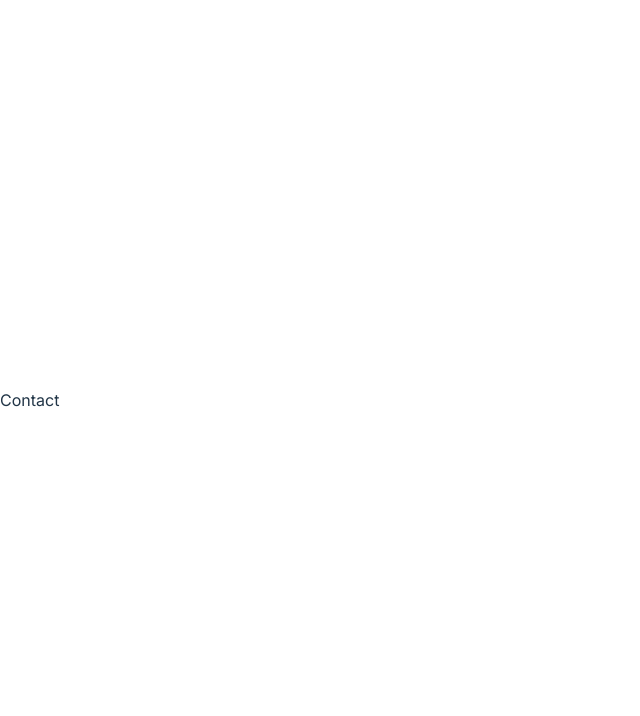
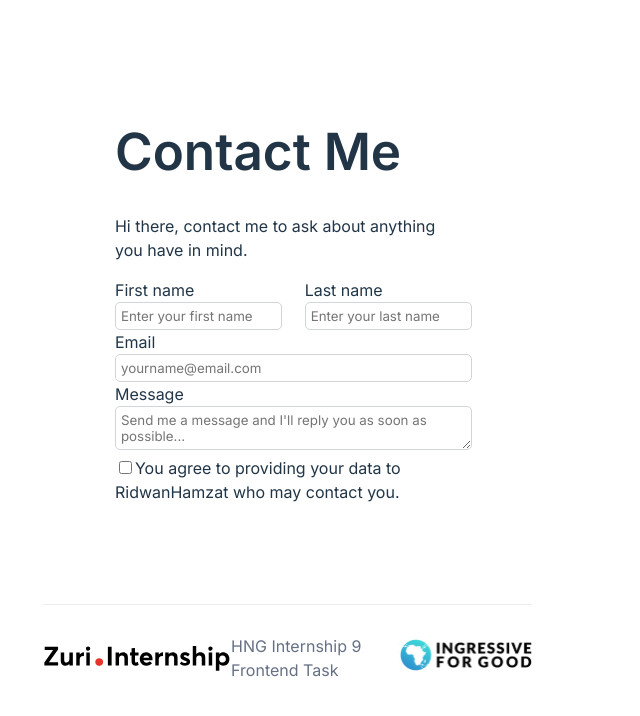
Before and after one commit to Hamzat-Ridwan/hng-task1, a React (Vite) app: page /contact in a window 1280 px wide. Shown: the top 716 px of the page, without its empty margins (0-640 px from the left). Built offline with nearby package versions, Linux system fonts and the light colour scheme.

Commit message:
Remove target blank from links and add contents of contact page

```diff
--- a/src/components/links/Links.jsx
+++ b/src/components/links/Links.jsx
@@ -16,7 +16,7 @@ const Links = () => {
     <div className='links'>
         {
             links.map((link, index)=>(
-                <a href={link.url} key={index} id={link.id} title={link.subtext} target='_blank'>
+                <a href={link.url} key={index} id={link.id} title={link.subtext} >
                     <div className='link-container'>
                         {link.title}
                         {link.subtext?
--- a/src/pages/contact/Contact.css
+++ b/src/pages/contact/Contact.css
@@ -0,0 +1,28 @@
+.contact-page{
+    width: 60%;
+    margin: 0 auto;
+}
+
+.contact-page label{
+    display: block;
+}
+
+.contact-page .input-fields .names{
+    display: flex;
+    justify-content: space-between;
+}
+
+.contact-page .names div{
+    width: 45%;
+}
+
+.contact-page .input-fields input, textarea{
+    border: 1px solid #D0D5DD;
+    border-radius: 5px;
+    padding: 5px;
+    width: 100%;
+}
+
+.contact-page input.checkbox{
+    border: 1px solid #D0D5DD;
+}
--- a/src/pages/contact/Contact.jsx
+++ b/src/pages/contact/Contact.jsx
@@ -1,8 +1,40 @@
 import React from 'react'
+import Footer from '../../components/footer/Footer'
+import './Contact.css'
 
 const Contact = () => {
   return (
-    <div>Contact</div>
+    <>
+    <div className='contact-page'>
+        <h1>Contact Me</h1>
+        <p>Hi there, contact me to ask about anything you have in mind.</p>
+        <div className='input-fields'>
+            <div className='names'>
+                <div>
+                    <label for='first_name'>First name</label>
+                    <input id='first_name' type='text' placeholder='Enter your first name' />
+                </div>
+                <div>
+                    <label for='last_name'>Last name</label>
+                    <input id='last_name' type='text' placeholder='Enter your last name' />
+                </div>
+            </div>
+            <div>
+                <label for='email'>Email</label>
+                <input id='email' type='email' placeholder='yourname@email.com'/>
+            </div>
+            <div>
+                <label for='message'>Message</label>
+                <textarea placeholder="Send me a message and I'll reply you as soon as possible..."/>
+            </div>
+        </div>
+        <div>
+            <input type='checkbox' className='checkbox'/>
+            <span>You agree to providing your data to RidwanHamzat who may contact you.</span>
+        </div>
+    </div>
+    <Footer />
+    </>
   )
 }
 
```
